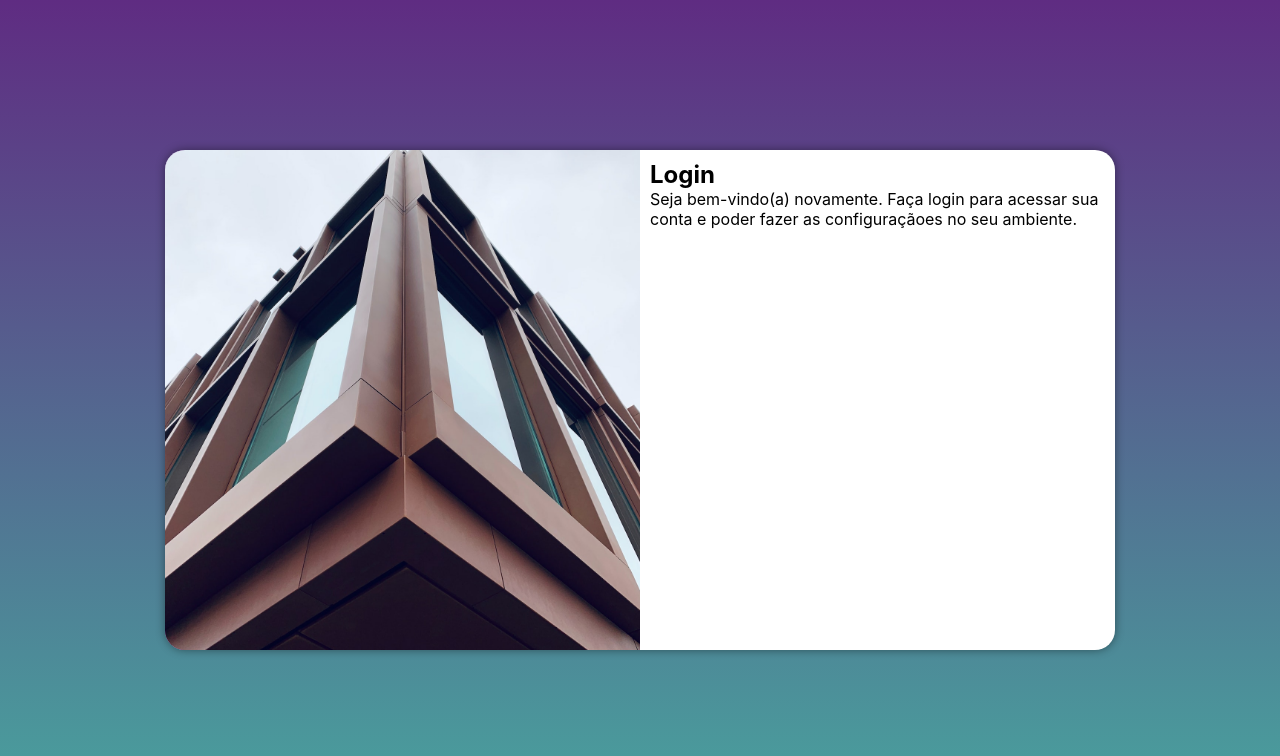
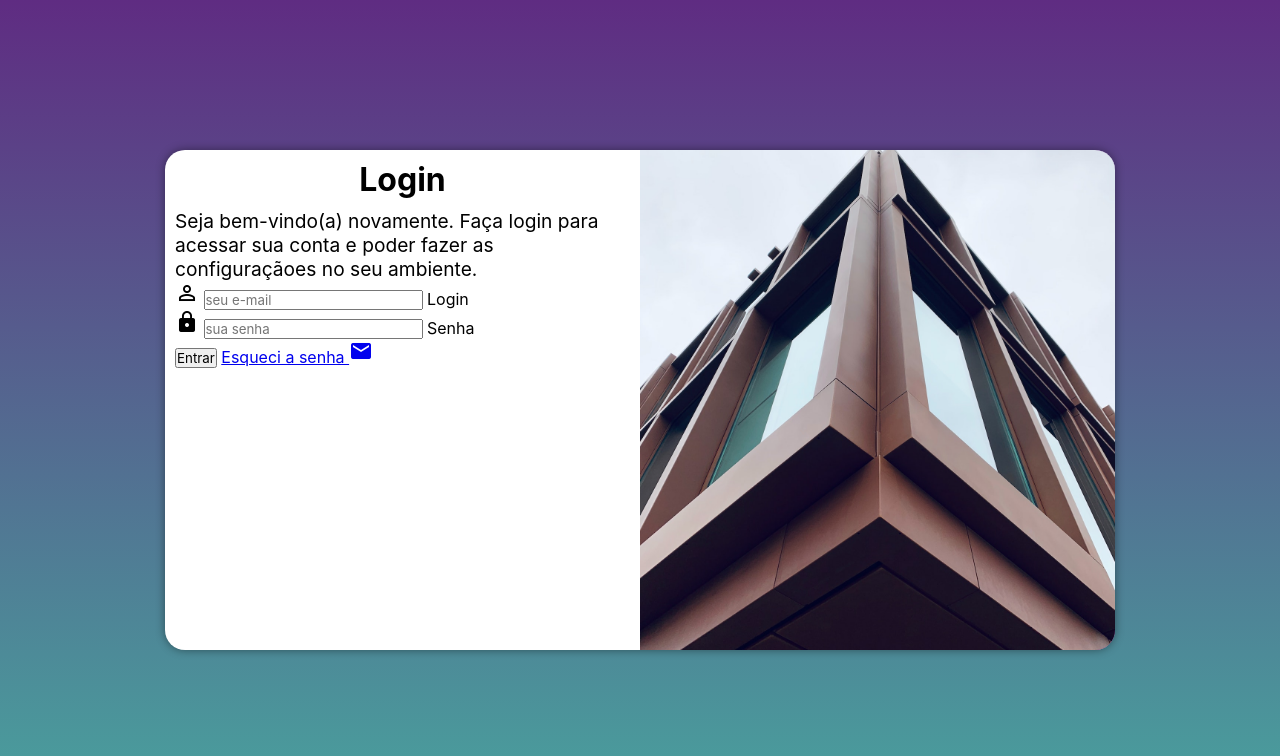
Before and after one commit to alvarojmac/projeto-login, a plain HTML site: page index.html in a window 1280 px wide. Drawn offline with Linux system fonts and the light colour scheme.

Commit message:
Create form

```diff
--- a/estilos/media-query.css
+++ b/estilos/media-query.css
@@ -31,13 +31,21 @@
     }
 
     section#login > div#imagem {
-        float: left;
+        float: right;
         width: 50%;
         height: 100%;
     }
 
     section#login > div#formulario {
-        float: right;
+        float: left;
         width: 50%;
     }
+
+    div#formulario > h1 {
+        font-size: 2em;
+    }
+
+    div#formulario > p {
+        font-size: 1.2em;
+    }
 }
--- a/estilos/style.css
+++ b/estilos/style.css
@@ -52,3 +52,12 @@
     display: block;
     padding: 10px;
 }
+
+div#formulario > h1 {
+    text-align: center;
+    margin-bottom: 10px;
+}
+
+div#formulario > p {
+    font-size: 0.8em;
+}
--- a/index.html
+++ b/index.html
@@ -5,6 +5,8 @@
     <meta http-equiv="X-UA-Compatible" content="IE=edge">
     <meta name="viewport" content="width=device-width, initial-scale=1.0">
     <title>Login</title>
+
+    <link rel="stylesheet" href="https://fonts.googleapis.com/icon?family=Material+Icons"> <!-- Google icons -->
 
     <link rel="stylesheet" href="./estilos/style.css">
 
@@ -20,8 +22,22 @@
             <div id="formulario">
                 <h1>Login</h1>
                 <p>Seja bem-vindo(a) novamente. Faça login para acessar sua conta e poder fazer as configuraçãoes no seu ambiente.</p>
-                <form action="login.php" method="post">
-
+                <form action="login.php" method="post" autocomplete="on">
+                    <div class="campo">
+                        <span class="material-icons">perm_identity</span>
+                        <input type="email" name="login" id="ilogin" placeholder="seu e-mail" autocomplete="email" required maxlength="30">
+                        <label for="ilogin">Login</label>
+                    </div>
+                    <div class="login">
+                        <span class="material-icons">lock</span>
+                        <input type="password" name="senha" id="isenha" placeholder="sua senha" autocomplete="current-password" required minlength="8" maxlength="20">
+                        <label for="isenha">Senha</label>
+                    </div>
+                    <button>Entrar</button>
+                    <a href="esqueci.html">
+                        Esqueci a senha
+                        <span class="material-icons">mail</span>
+                    </a>
                 </form>
             </div>
         </section>
```
